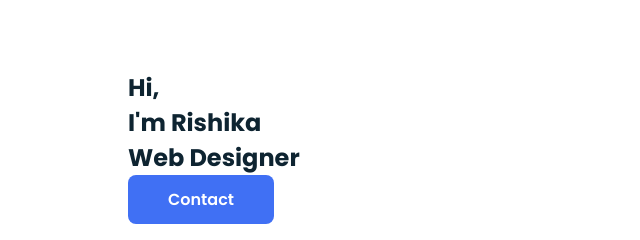
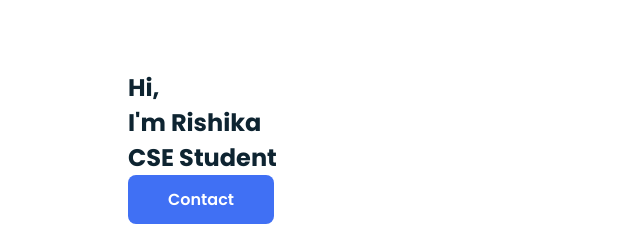
Before and after one commit to Rishikapatidar/Rishikapatidar.github.io, a plain HTML site: page index.html in a window 1280 px wide. Shown: the part 208-448 px from the top of the page, 0-640 px from the left. Drawn offline with nearby package versions, Linux system fonts and the light colour scheme; files whose address does not match are found by name.

Commit message:
Update index.html

```diff
--- a/index.html
+++ b/index.html
@@ -39,7 +39,7 @@
             <!--===== HOME =====-->
             <section class="home bd-grid" id="home">
                 <div class="home__data">
-                    <h1 class="home_title">Hi,<br>I'm <span class="home_title-color">Rishika</span><br> Web Designer</h1>
+                    <h1 class="home_title">Hi,<br>I'm <span class="home_title-color">Rishika</span><br> CSE Student</h1>
 
                     <a href="#" class="button">Contact</a>
                 </div>
```
